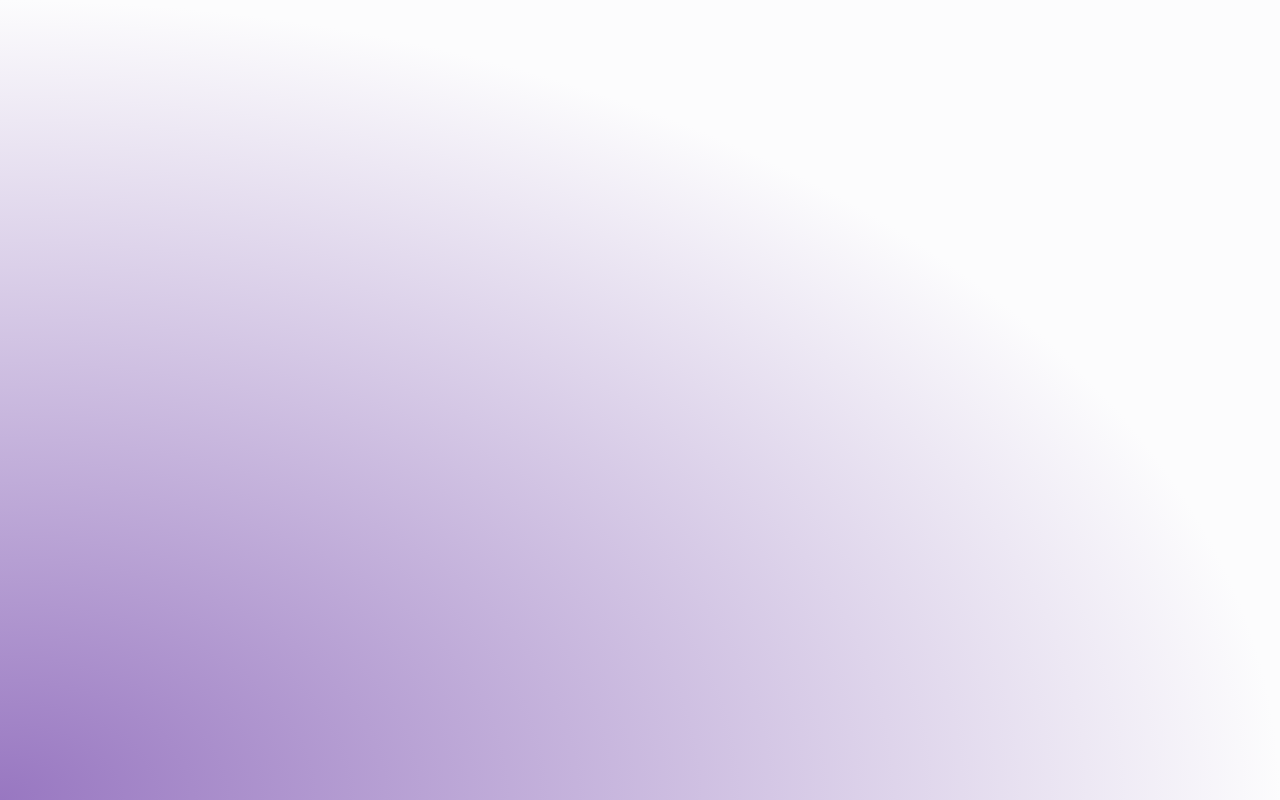
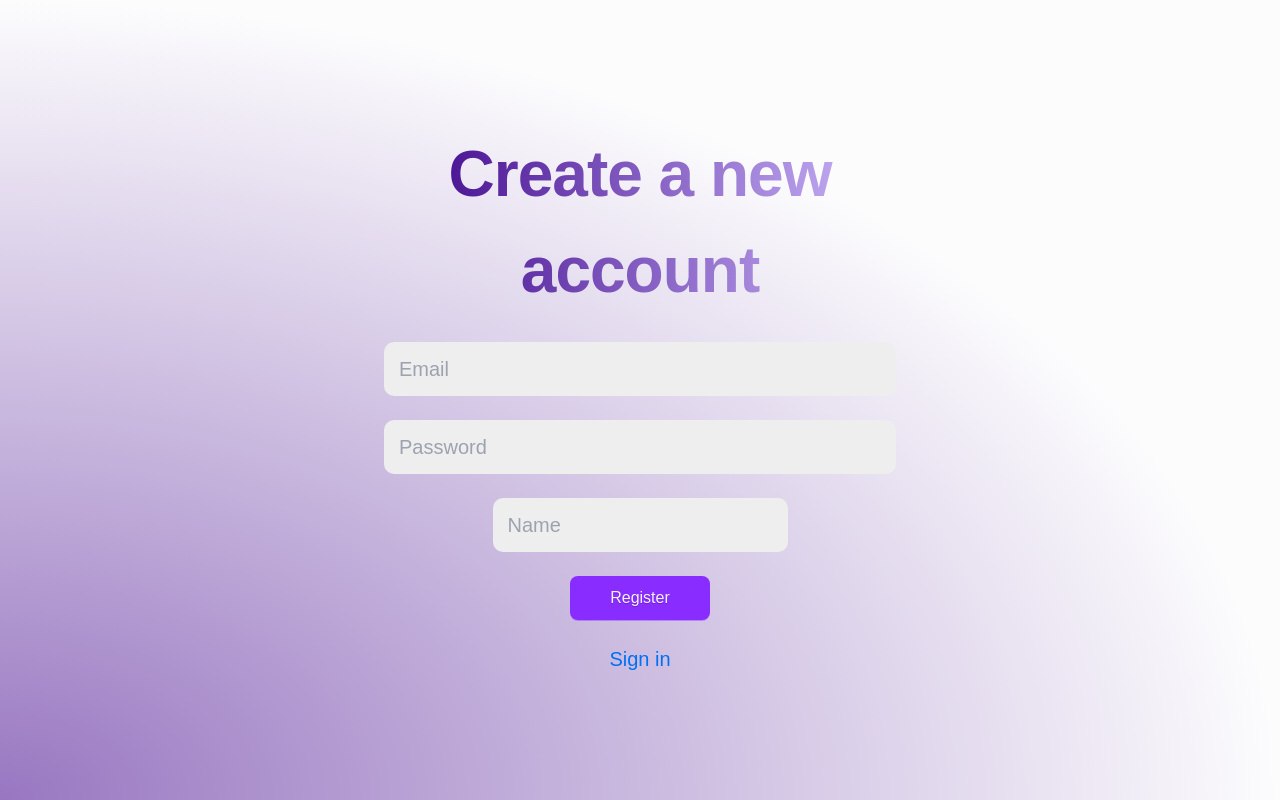
Before and after one commit to Dikshit-Kapoor/react-chatbot, a React (Vite) app: page /register in a window 1280 px wide. Before the commit this address had no page. Built offline with nearby package versions, Linux system fonts and the light colour scheme.

Commit message:
Adding sign in page

```diff
--- a/src/App.tsx
+++ b/src/App.tsx
@@ -10,6 +10,7 @@ import { UserType } from './types/type';
 import { useState } from 'react';
 import SigninPage from './pages/SigninPage';
 import Home from './pages/Home';
+import RegisterPage from './pages/RegisterPage';
 function App() {
  const [user,setUser]=useState<UserType|null>(null)
 
@@ -20,6 +21,7 @@ function App() {
         <Routes>
           <Route path="/" element={<Home/>}/>
           <Route path="sign-in" element={<SigninPage/>}/>
+          <Route path="/register" element={<RegisterPage />} />
           <Route path="/chat" element={<Chat/>}/>
         </Routes>
         </Usercontext.Provider>
--- a/src/components/AuthForm.tsx
+++ b/src/components/AuthForm.tsx
@@ -53,7 +53,7 @@ const AuthForm=({mode,title,buttonText,linkUrl,linkText}:AuthFormProps)=>{
         }
       />
       {mode === "register" && (
-        <>
+        <div>
           <input
             type="text"
             placeholder="Name"
@@ -65,7 +65,7 @@ const AuthForm=({mode,title,buttonText,linkUrl,linkText}:AuthFormProps)=>{
               }))
             }
           />
-        </>
+        </div>
       )}
       <button type="submit" className="ctaLink">
         {buttonText}
--- a/src/components/Chat.tsx
+++ b/src/components/Chat.tsx
@@ -34,7 +34,6 @@ function Chat() {
   return (
     <div className="App">
       <div className="Column">
-        <h1 className="Title">CHAT AI</h1>
 
         <div className="Content">
           <div className={styles.wrapper2}>
--- a/src/pages/Home.tsx
+++ b/src/pages/Home.tsx
@@ -3,6 +3,7 @@ import Layout from "../components/Layout";
 const Home=()=>{
     return (
         <div>
+        <h1 style={{color:"whitesmoke"}}>Home</h1>
        <Navigation/>
        <Layout>
         <p style={{ marginTop: "2rem" }}>Welcome back 👋</p>
--- /dev/null
+++ b/src/pages/RegisterPage.tsx
@@ -0,0 +1,20 @@
+import Layout from "../components/Layout";
+import AuthForm from "../components/AuthForm";
+
+const RegisterPage = () => {
+  return (
+    <Layout>
+      <div className="authContainer">
+        <AuthForm
+          mode="register"
+          title="Create a new account"
+          buttonText="Register"
+          linkUrl="/sign-in"
+          linkText="Sign in"
+        />
+      </div>
+    </Layout>
+  );
+};
+
+export default RegisterPage;
```
